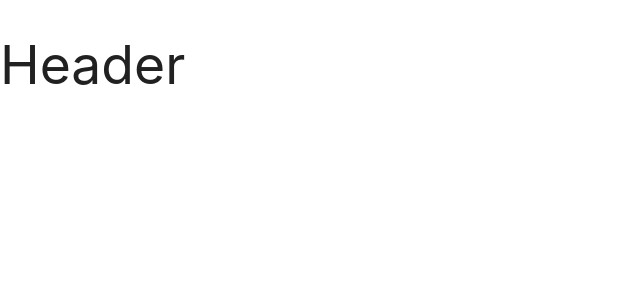
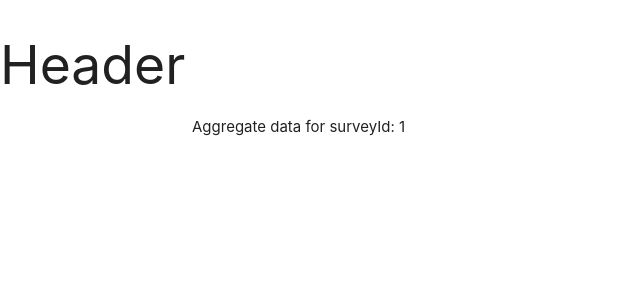
Before and after one commit to ziroock/aggregate-survey-data, a React (Create React App) app in the folder client/: page /survey/1 in a window 1280 px wide. Shown: the top 300 px of the page, without its empty margins (0-640 px from the left). Built offline with nearby package versions, Linux system fonts and the light colour scheme.

Commit message:
Added a delete button to delete surveys and routing to a new page to show survey aggregate data based on surveyId

```diff
--- a/client/src/actions/index.js
+++ b/client/src/actions/index.js
@@ -16,3 +16,11 @@ export const postSurvey = (surveyData) => {
         dispatch({ type: FETCH_SURVEYS, payload: res.data});
     };
 };
+
+export const deleteSurvey = (surveyID) => {
+    return async dispatch => {
+        const res = await axios.post('/api/deleteSurvey', surveyID);
+
+        dispatch({ type: FETCH_SURVEYS, payload: res.data});
+    };
+};
--- a/client/src/components/App.js
+++ b/client/src/components/App.js
@@ -5,6 +5,7 @@ import * as actions from '../actions';
 
 import Dashboard from './Dashboard';
 import Header from './Header';
+import SurveyAggregateData from './surveys/SurveyAggregateData';
 
 class App extends Component {
     render() {
@@ -13,6 +14,7 @@ class App extends Component {
                 <Header/>
                 <div className={'container'}>
                     <Route exact path={'/'} component={Dashboard}/>
+                    <Route path={'/survey/:surveyId'} component={SurveyAggregateData}/>
                 </div>
             </BrowserRouter>
         );
--- /dev/null
+++ b/client/src/components/surveys/SurveyAggregateData.js
@@ -0,0 +1,20 @@
+import React, { Component } from 'react';
+
+//#16A487 -
+
+//#455B72 - background ?
+
+//2C3E50 - survey cards
+
+class SurveyAggregateData extends Component {
+    render() {
+        console.log(this.props.match.params.surveyId);
+        return (
+            <div >
+                Aggregate data for surveyId: {this.props.match.params.surveyId }
+            </div>
+        );
+    }
+}
+
+export default SurveyAggregateData;
--- a/client/src/components/surveys/SurveyList.js
+++ b/client/src/components/surveys/SurveyList.js
@@ -1,7 +1,7 @@
 import React, { Component } from 'react';
 import { Link } from 'react-router-dom';
 import { connect } from 'react-redux';
-import { getSurveys } from '../../actions';
+import { getSurveys, deleteSurvey } from '../../actions';
 
 //#16A487 -
 
@@ -19,6 +19,9 @@ class SurveyList extends Component {
             return (
                 <div className="card blue darken-3" key={survey._id}>
                     <div className="card-content white-text">
+                        <button className=" waves-effect right btn" onClick={() => this.props.deleteSurvey({_id: survey._id})}>
+                            Delete
+                        </button>
                         <Link to={`/survey/${survey._id}`}><span className="card-title">{survey.name}</span></Link>
                         <p className="right">
                             Sent On: {new Date(survey.dateUploaded).toLocaleDateString()}
@@ -42,4 +45,4 @@ function mapStateToProps(state) {
     return { surveys: state.surveys };
 }
 
-export default connect(mapStateToProps, { getSurveys })(SurveyList);
+export default connect(mapStateToProps, { getSurveys, deleteSurvey })(SurveyList);
```
Also changed, not shown: 1 other file (tests, documents, lock files or other folders).
